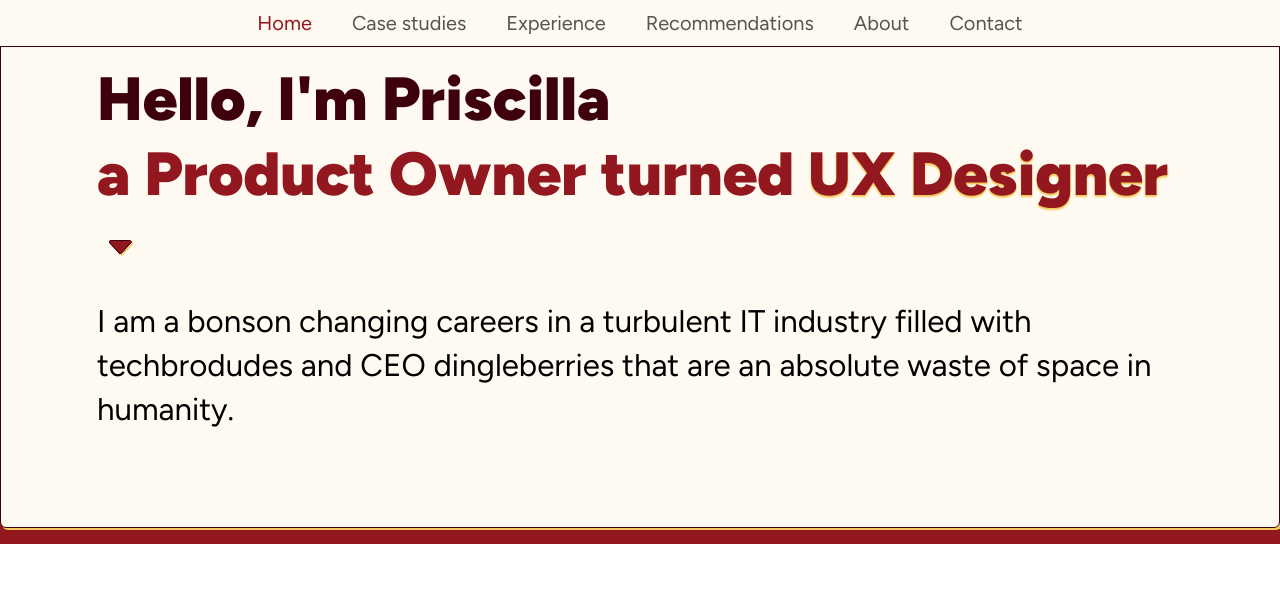
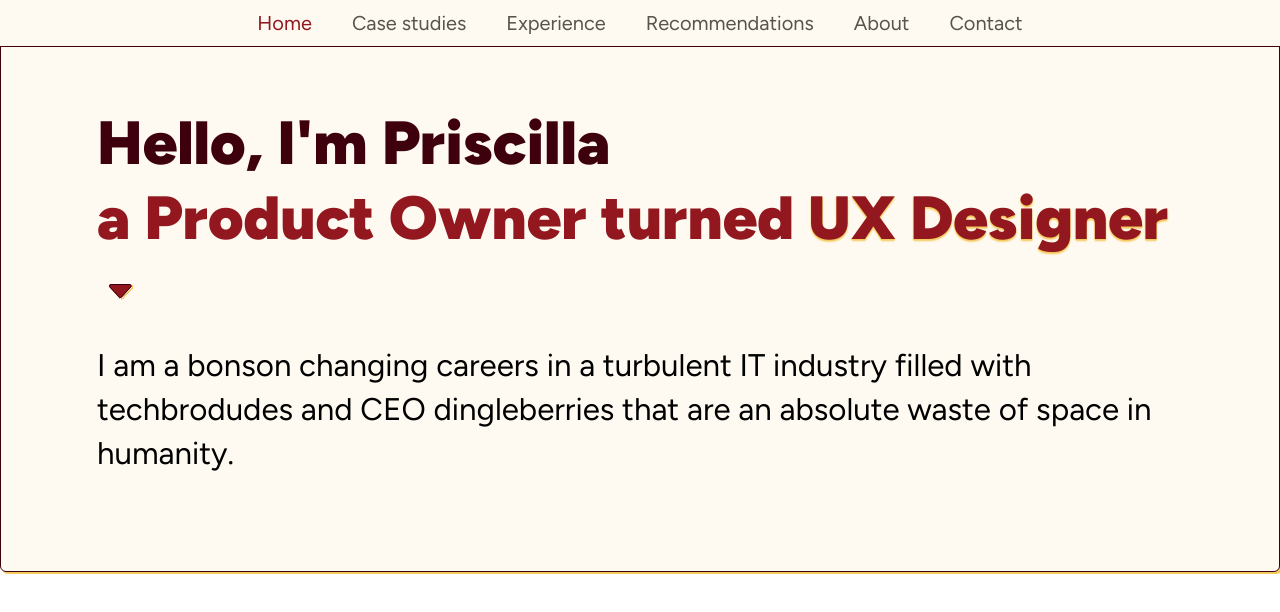
Before and after one commit to dean-tunbridge/px-portfolio, a React (Vite) app: page / in a window 1280 px wide. Shown: the top 612 px of the page. Built offline with nearby package versions, Linux system fonts and the light colour scheme.

Commit message:
change padding oon large car in hero, but still not correct

```diff
--- a/src/components/Hero.tsx
+++ b/src/components/Hero.tsx
@@ -5,7 +5,7 @@
   return (
     <div
       className="box-border flex flex-col justify-center items-center
-                 pt-24 px-0 pb-12
+                 pt-46 px-0 pb-12
                  w-full h-136
                  bg-amethyst-300
                 border-b-96 border-brick-500">
```
